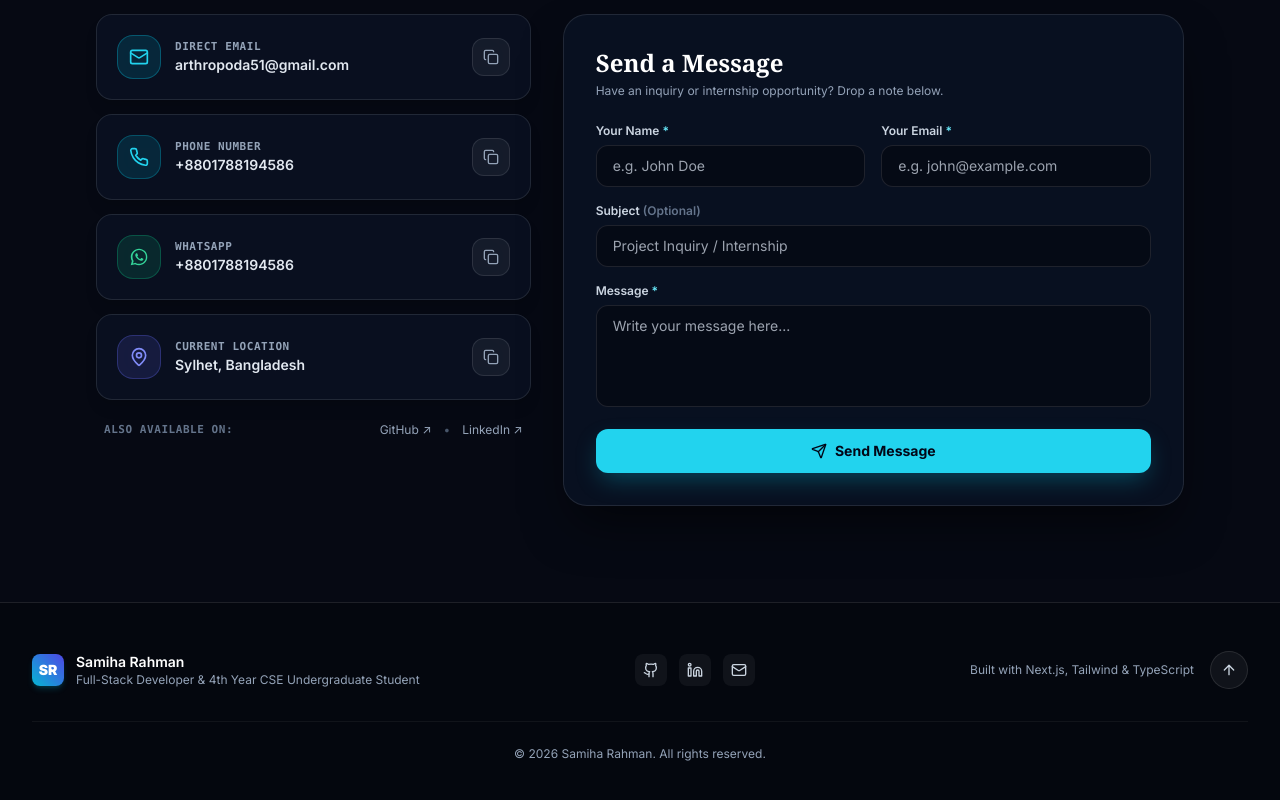
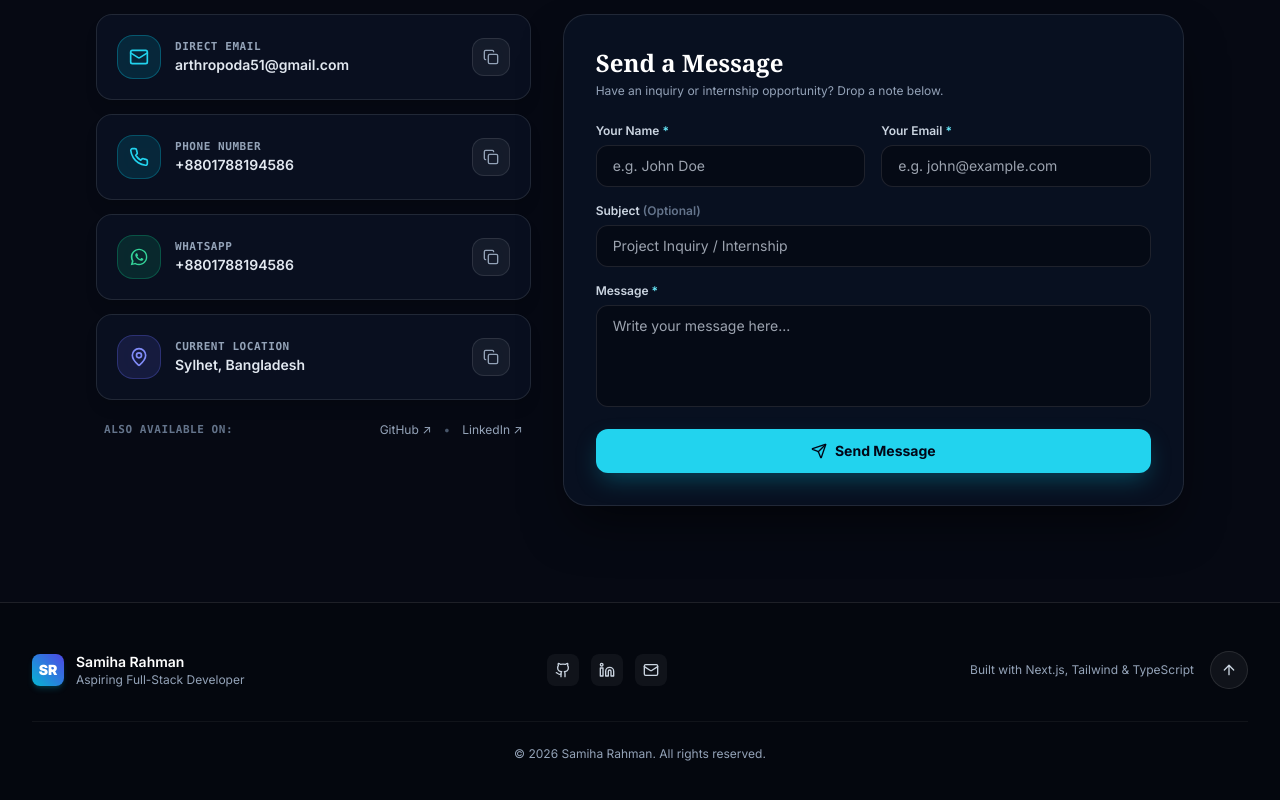
Before and after one commit to Samiha-26/portfolio, a Next.js app: page / in a window 1280 px wide. Shown: the part 7045-7845 px from the top of the page. Built offline with nearby package versions, Linux system fonts and the light colour scheme.

Commit message:
update designation

```diff
--- a/src/components/Footer.tsx
+++ b/src/components/Footer.tsx
@@ -31,7 +31,7 @@ export default function Footer() {
                 {personalInfo.name}
               </p>
               <p className="text-xs text-slate-400">
-                Full-Stack Developer & 4th Year CSE Undergraduate Student
+                Aspiring Full-Stack Developer
               </p>
             </div>
           </div>
--- a/src/data/portfolioData.ts
+++ b/src/data/portfolioData.ts
@@ -2,7 +2,7 @@ import { Project, SkillCategory, Education, Certificate, Experience } from "../t
 
 export const personalInfo = {
   name: "Samiha Rahman",
-  role: "Full-Stack Developer & 4th Year CSE Undergraduate Student",
+  role: "Aspiring Full-Stack Developer",
   tagline: "4th Year CSE Student & Aspiring Full-Stack Developer building responsive, user-friendly digital experiences.",
   avatar: "/assets/avatar.jpg",
   email: "arthropoda51@gmail.com",
```
